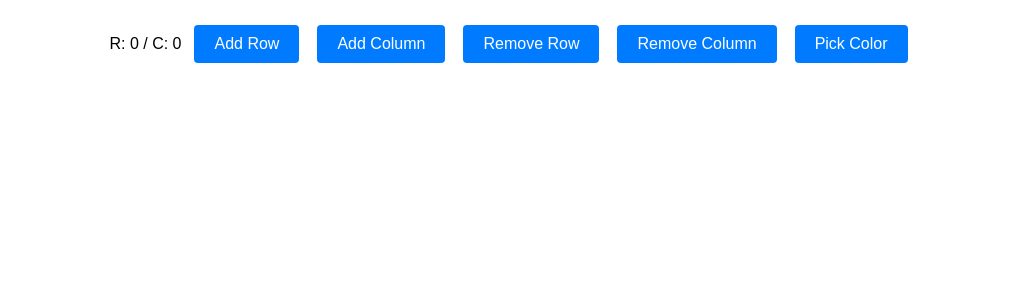
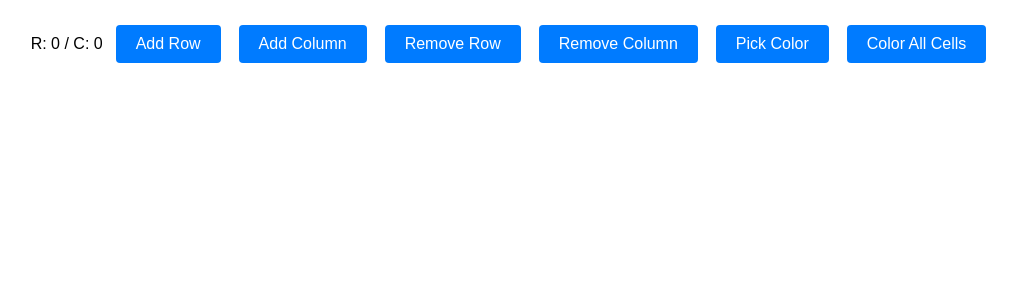
Before and after one commit to ceonz/Assignment-4-reactGridmaker, a React (Create React App) app in the folder src/: page / in a window 1280 px wide. Shown: the top 300 px of the page, without its empty margins (129-1146 px from the left). Built offline with nearby package versions, Linux system fonts and the light colour scheme.

Commit message:
color all cells function

```diff
--- a/src/App.js
+++ b/src/App.js
@@ -86,6 +86,11 @@ export default function App() {
     event.target.style.backgroundColor = color;
   }
 
+  const colorAll = () => {
+    const updatedGrid = grid.map((row) => row.map(() => color));
+    setGrid(updatedGrid);
+  }
+
   return (
     <div className="game">
       <div className="menus">
@@ -98,8 +103,9 @@ export default function App() {
             <button id="colorPickerButton" className="color-button">Pick Color</button>
             <input id="colorPicker" type="color" className="hidden-color-picker" onInput={changeColor} />
         </div>
+        <button onClick={colorAll}>Color All Cells</button>
       </div>
-      <Grid grid={grid} onClick={onClickCell} />
+      <Grid grid={grid} color={color} onClick={onClickCell}/>
     </div>
   );
 }
```
